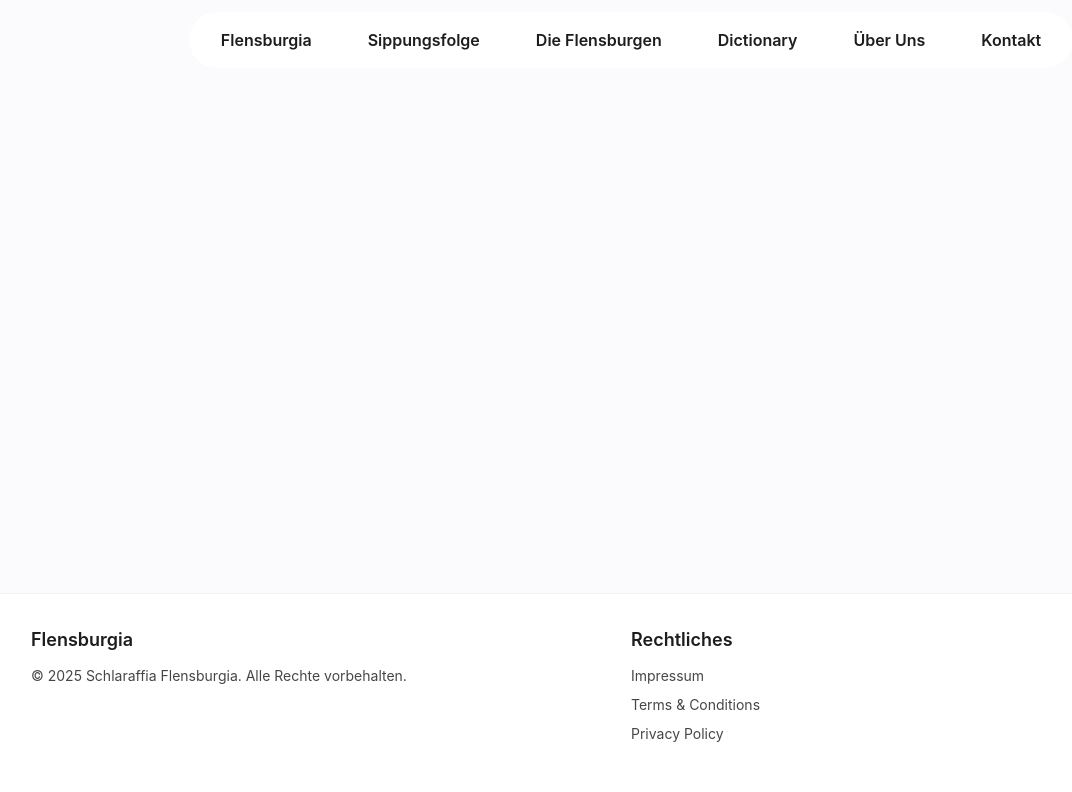
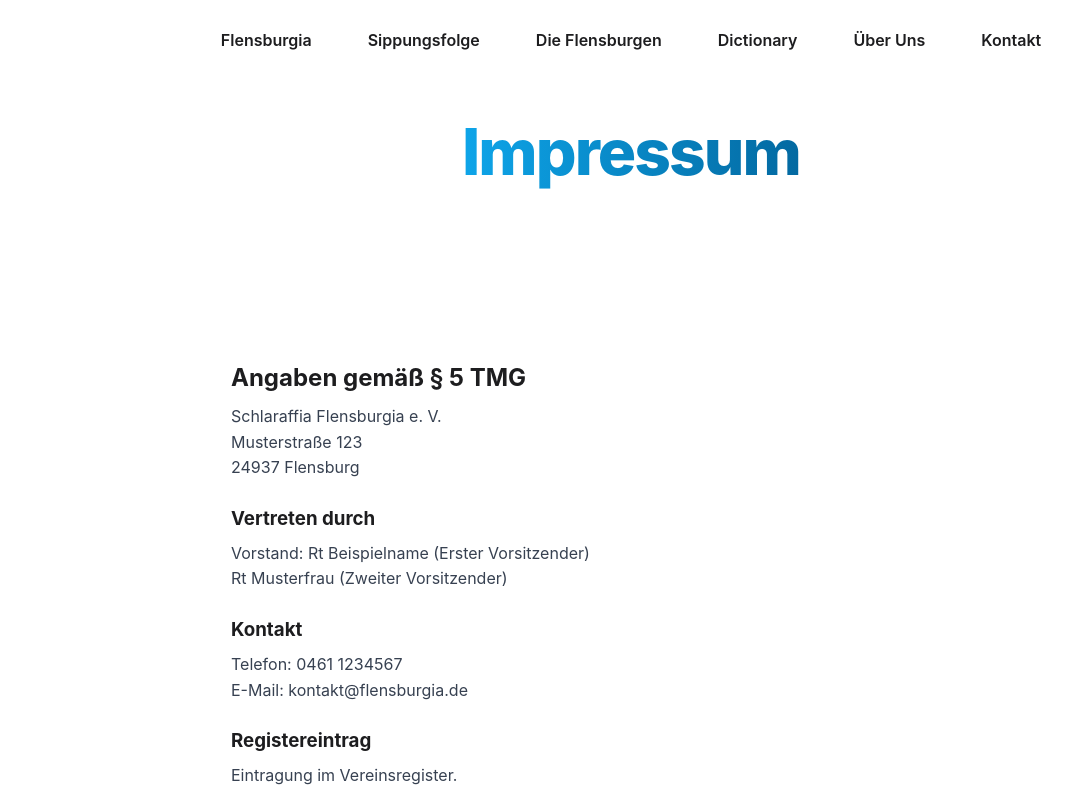
Before and after one commit to ptr03/Flensburgia-Web-Engineering, a Vue app: page /impressum in a window 1280 px wide. Shown: the top 792 px of the page, without its empty margins (9-1081 px from the left). Built offline with nearby package versions, Linux system fonts and the light colour scheme.

Commit message:
feat: add Impressum page, route and footer link

```diff
--- /dev/null
+++ b/src/components/Impressum.vue
@@ -0,0 +1,145 @@
+<!-- src/pages/Impressum.vue -->
+<template>
+  <div class="impressum-page">
+    <section class="hero-plain">
+      <div class="content-wrapper">
+        <h1 class="hero-title animate-target">Impressum</h1>
+      </div>
+    </section>
+
+    <section class="section content-section">
+      <div class="container">
+        <h2>Angaben gemäß § 5 TMG</h2>
+        <p>
+          Schlaraffia Flensburgia e. V.<br />
+          Musterstraße 123<br />
+          24937 Flensburg
+        </p>
+
+        <h3>Vertreten durch</h3>
+        <p>
+          Vorstand: Rt Beispielname (Erster Vorsitzender)<br />
+          Rt Musterfrau (Zweiter Vorsitzender)
+        </p>
+
+        <h3>Kontakt</h3>
+        <p>
+          Telefon: 0461 1234567<br />
+          E-Mail: kontakt@flensburgia.de
+        </p>
+
+        <h3>Registereintrag</h3>
+        <p>
+          Eintragung im Vereinsregister.<br />
+          Registergericht: Amtsgericht Flensburg<br />
+          Registernummer: VR 1234 FI
+        </p>
+
+        <h3>Umsatzsteuer-ID</h3>
+        <p>
+          Umsatzsteuer-Identifikationsnummer gemäß § 27 a Umsatzsteuergesetz: DE 123456789
+        </p>
+
+        <h3>Verantwortlich für den Inhalt nach § 55 Abs. 2 RStV</h3>
+        <p>
+          Rt Beispielname<br />
+          Musterstraße 123<br />
+          24937 Flensburg
+        </p>
+      </div>
+    </section>
+  </div>
+</template>
+
+<script setup>
+import { onMounted, nextTick } from 'vue'
+
+onMounted(() => {
+  nextTick(() => {
+    document
+      .querySelectorAll('.animate-target')
+      .forEach(el => el.classList.add('animate-in'))
+  })
+})
+</script>
+
+<style scoped>
+.impressum-page {
+  background: #ffffff;
+  min-height: 100vh;
+}
+
+/* Hero-Bereich analog zu anderen Seiten */
+.hero-plain {
+  padding-top: 64px;
+  min-height: 30vh;
+  display: flex;
+  align-items: center;
+  justify-content: center;
+  background: #ffffff;
+}
+
+.content-wrapper {
+  text-align: center;
+  max-width: 800px;
+  padding: 0 1.5rem;
+}
+
+.hero-title {
+  margin: 0;
+  font-size: clamp(2.5rem, 6vw, 4rem);
+  font-weight: 800;
+  letter-spacing: -0.03em;
+  background: linear-gradient(to right, #0ea5e9, #0369a1);
+  -webkit-background-clip: text;
+  background-clip: text;
+  -webkit-text-fill-color: transparent;
+  opacity: 0;
+  transform: translateY(20px);
+  transition: all 0.8s ease-out;
+}
+
+.section {
+  padding: clamp(4rem, 8vw, 6rem) 1.5rem;
+}
+
+.content-section {
+  background-color: #ffffff;
+}
+
+.container {
+  max-width: 800px;
+  margin: 0 auto;
+}
+
+h2,
+h3 {
+  color: #1d1d1f;
+  margin-top: 1.5rem;
+}
+
+p {
+  color: #374151;
+  line-height: 1.6;
+  margin-top: 0.5rem;
+}
+
+/* Fade-In Animation */
+@keyframes fadeInUp {
+  from {
+    opacity: 0;
+    transform: translateY(20px);
+  }
+  to {
+    opacity: 1;
+    transform: translateY(0);
+  }
+}
+.animate-in {
+  animation: fadeInUp 0.8s ease-out forwards;
+}
+.animate-target {
+  opacity: 0;
+  transform: translateY(20px);
+}
+</style>
--- a/src/router.js
+++ b/src/router.js
@@ -7,6 +7,7 @@ import SippungsfolgePage from './components/SippungsfolgePage.vue'
 import ContactPage        from './components/ContactPage.vue'
 import FlensburgenPage    from './components/FlensburgenPage.vue'
 import DictionaryPage     from './components/DictionaryPage.vue'
+import Impressum from './components/Impressum.vue'
 
 const routes = [
   { path: '/',             name: 'Home',          component: HomePage },
@@ -15,11 +16,8 @@ const routes = [
   { path: '/contact',      name: 'Contact',       component: ContactPage },
   { path: '/die-flensburgen', name: 'DieFlensburgen', component: FlensburgenPage },
   { path: '/contact', name: 'Contact', component: ContactPage },
-  {
-    path: '/dictionary',
-    name: 'Dictionary',
-    component: DictionaryPage
-  }
+  { path: '/dictionary', name: 'Dictionary', component: DictionaryPage},
+  { path: '/impressum', name: 'Impressum', component: Impressum}
 ]
 
 const router = createRouter({
```
